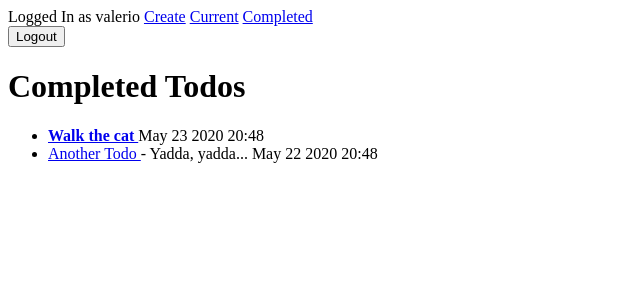
After one commit to valevisca/todowoo, a Django app: page /completed/ in a window 1280 px wide. The commit adds this page. Shown: the top 300 px of the page, without its empty margins (0-640 px from the left). Run offline with Django 3.2, Linux system fonts and the light colour scheme; a user stored in the database is signed in; data comes from the database, SQL or seed files in the repository; both versions use the stored data as it was after the commit.

Commit message:
Second Commit: site functional with no styling

```diff
--- a/todo/models.py
+++ b/todo/models.py
@@ -7,8 +7,9 @@ class Todo(models.Model):
     memo = models.TextField(blank=True)
     datecreated = models.DateTimeField(auto_now_add=True)
     datedue = models.DateField(null=True, blank=True)
-    datecompleted = models.DateField(null=True, blank=True)
+    datecompleted = models.DateTimeField(null=True, blank=True)
     important = models.BooleanField(default=False)
+    completed = models.BooleanField(default=False)
     # We have to put here a reference to the user. To do this, we have to use
     # a ForeignKey which allows us to conenct a model to another.
     # This is a "one to many relationship", as one user can have many
--- a/todo/templates/todo/base.html
+++ b/todo/templates/todo/base.html
@@ -4,6 +4,10 @@ for us-->
 {% if user.is_authenticated %}
 
 Logged In as {{ user.username }}
+
+<a href="{% url 'createtodo' %}">Create</a>
+<a href="{% url 'currenttodos' %}">Current</a>
+<a href="{% url 'completedtodos' %}">Completed</a>
 
 <form action="{% url 'logoutuser' %}" method="POST">
     {% csrf_token %}
@@ -13,7 +17,7 @@ Logged In as {{ user.username }}
 {% else %}
 
 <a href="{% url 'signupuser' %}">Sign Up</a>
-<a href="{% url 'loginuser' %}">>Login</a>
+<a href="{% url 'loginuser' %}">Login</a>
 
 {% endif %}
 
--- /dev/null
+++ b/todo/templates/todo/completedtodos.html
@@ -0,0 +1,20 @@
+{% extends 'todo/base.html' %}
+
+{% block content %}
+
+<h1>Completed Todos</h1>
+
+<ul>
+    {% for todo in todos %}
+        <!-- We check if todo is important by putting an if block around <b>  -->
+        <li><a href="{% url 'viewtodo' todo.id %}">{% if todo.important %} <b>{% endif %}
+            {{ todo.title }}
+            {% if todo.important %} </b>{% endif %}</a>
+            <!-- We now check if there is a note in the Todo -->
+            {% if todo.memo %} - {{ todo.memo }} {% endif %}
+            {{ todo.datecompleted|date:'M j Y H:i' }}
+        </li>
+    {% endfor %}
+</ul>
+
+{% endblock %}
--- a/todo/templates/todo/viewtodo.html
+++ b/todo/templates/todo/viewtodo.html
@@ -5,8 +5,10 @@
 {{ error }}
 
 {{ todo.title }}
-{{ todo.id }}
-<h5>{{ todo.datecreated}}</h5>
+<h5>Created on: {{ todo.datecreated}}</h5>
+<!-- The following is never shown the way the code is written; it's a placeholder -->
+{% if todo.completed %}<h5>Completed on: {{ todo.datecompleted}}</h5>{% endif %}
+
 <!-- The form got defined in views.py, as 'TodoForm' -->
 <form method="POST">
     {% csrf_token %}
--- a/todo/views.py
+++ b/todo/views.py
@@ -9,6 +9,7 @@ from django.contrib.auth import login, logout, authenticate
 from .forms import TodoForm
 from .models import Todo
 from django.utils import timezone
+from django.contrib.auth.decorators import login_required
 
 # Create your views here.
 
@@ -78,6 +79,9 @@ def loginuser(request):
             login(request, user)
             return redirect('currenttodos')
 
+# '@login_required' tells Django that only users who have looged in can run the next
+# function
+@login_required
 def logoutuser(request):
     # SE-NOTE: it is really important to check if this is coming as a 'POST'
     # request. If 'logoutuser' comes as a 'GET' request, browsers like Chrome
@@ -93,6 +97,8 @@ def logoutuser(request):
         return redirect('home')
 
 
+
+@login_required
 def createtodo(request):
     if request.method == 'GET':
         # if the method is 'GET', we then go to the loginuser form
@@ -116,15 +122,31 @@ def createtodo(request):
                             'form': TodoForm(),
                             'error': 'Bad Input Data. Please try again.'})
 
+@login_required
 def currenttodos(request):
     """
     Import the Todos from the Db, using the Todo object (see import section)
     NOTE: todos = Todo.objects.all() gets all the todos for every user. We need
     to be more specific than this.
     """
-    todos = Todo.objects.filter(user=request.user, datecompleted__isnull=True)
+    #todos = Todo.objects.filter(user=request.user, datecompleted__isnull=True)
+    todos = Todo.objects.filter(user=request.user, completed=False)
     return render(request, 'todo/currenttodos.html', {'todos':todos})
 
+
+@login_required
+def completedtodos(request):
+    """
+    Import the Todos from the Db, using the Todo object (see import section)
+    NOTE: todos = Todo.objects.all() gets all the todos for every user. We need
+    to be more specific than this.
+    """
+    #todos = Todo.objects.filter(user=request.user, datecompleted__isnull=True)
+    todos = Todo.objects.filter(user=request.user, completed=True).order_by('-datecompleted')
+    return render(request, 'todo/completedtodos.html', {'todos':todos})
+
+
+@login_required
 def viewtodo(request, todo_pk):
     # We use the 'get_object_or_404' method we imported to retrieve from the model
     # 'Todo' the instance wiht 'pk' (primary key in Db terminology) equal to the
@@ -156,6 +178,7 @@ def viewtodo(request, todo_pk):
 
 
 
+@login_required
 def completetodo(request, todo_pk):
     todo = get_object_or_404(Todo, pk=todo_pk, user=request.user)
     # This has to be triggered by a 'POST' request ONLY!
@@ -163,10 +186,11 @@ def completetodo(request, todo_pk):
         # To mark the todo is complete we set the time in 'datecompleted'
         # Of course we need to import timezone
         todo.datecompleted = timezone.now()
+        todo.completed = True
         todo.save()
         return redirect('currenttodos')
 
-
+@login_required
 def deletetodo(request, todo_pk):
     todo = get_object_or_404(Todo, pk=todo_pk, user=request.user)
     # This has to be triggered by a 'POST' request ONLY!
--- a/todowoo/settings.py
+++ b/todowoo/settings.py
@@ -121,6 +121,8 @@ USE_TZ = True
 
 STATIC_URL = '/static/'
 
+LOGIN_URL = '/login/'
+
 """
 try:
     from .local_settings import *
--- a/todowoo/urls.py
+++ b/todowoo/urls.py
@@ -31,6 +31,7 @@ urlpatterns = [
     path('', views.home, name='home'),
     path('create/', views.createtodo, name='createtodo'),
     path('current/', views.currenttodos, name='currenttodos'),
+    path('completed/', views.completedtodos, name='completedtodos'),
     path('todo/<int:todo_pk>', views.viewtodo, name='viewtodo'),
     path('todo/<int:todo_pk>/complete', views.completetodo, name='completetodo'),
     path('todo/<int:todo_pk>/delete', views.deletetodo, name='deletetodo'),
```
Also changed, not shown: db.sqlite3, todo/migrations/0003_todo_completed.py (added), todo/migrations/0004_auto_20200525_2047.py (added).
